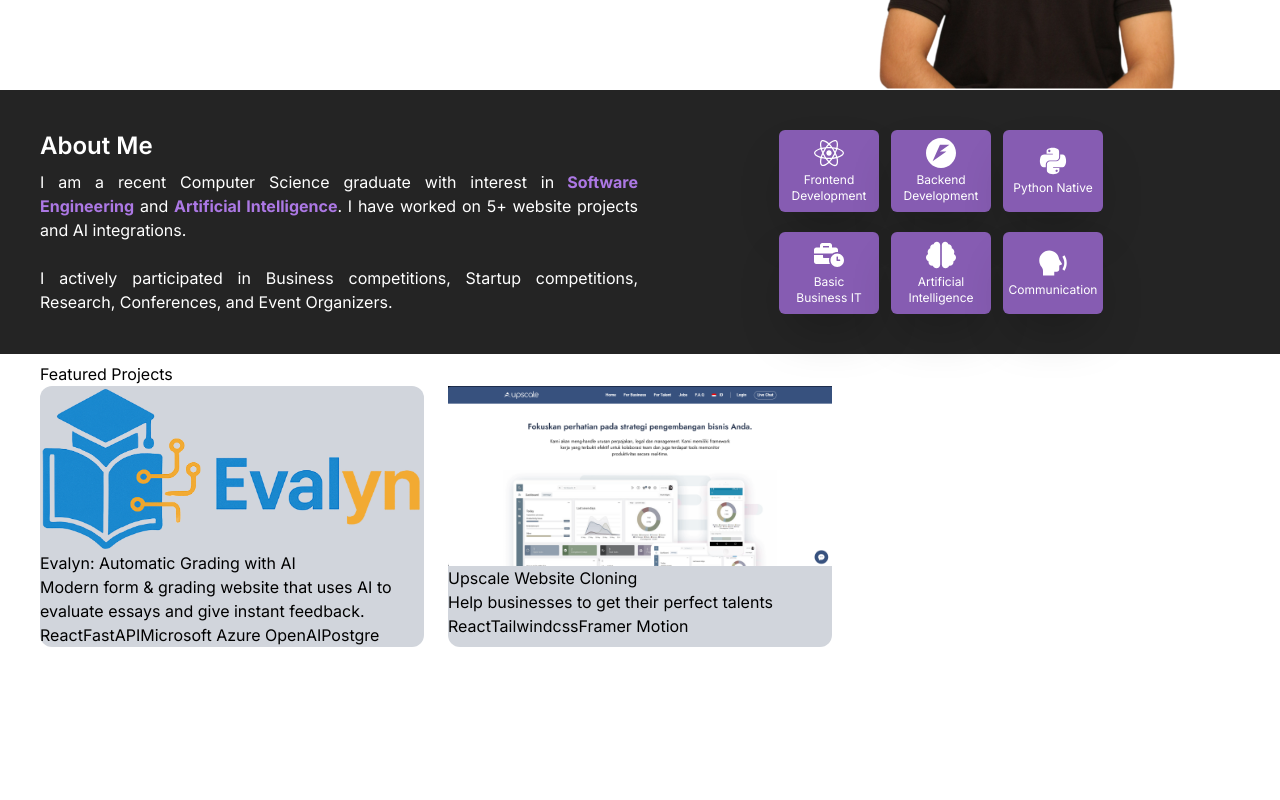
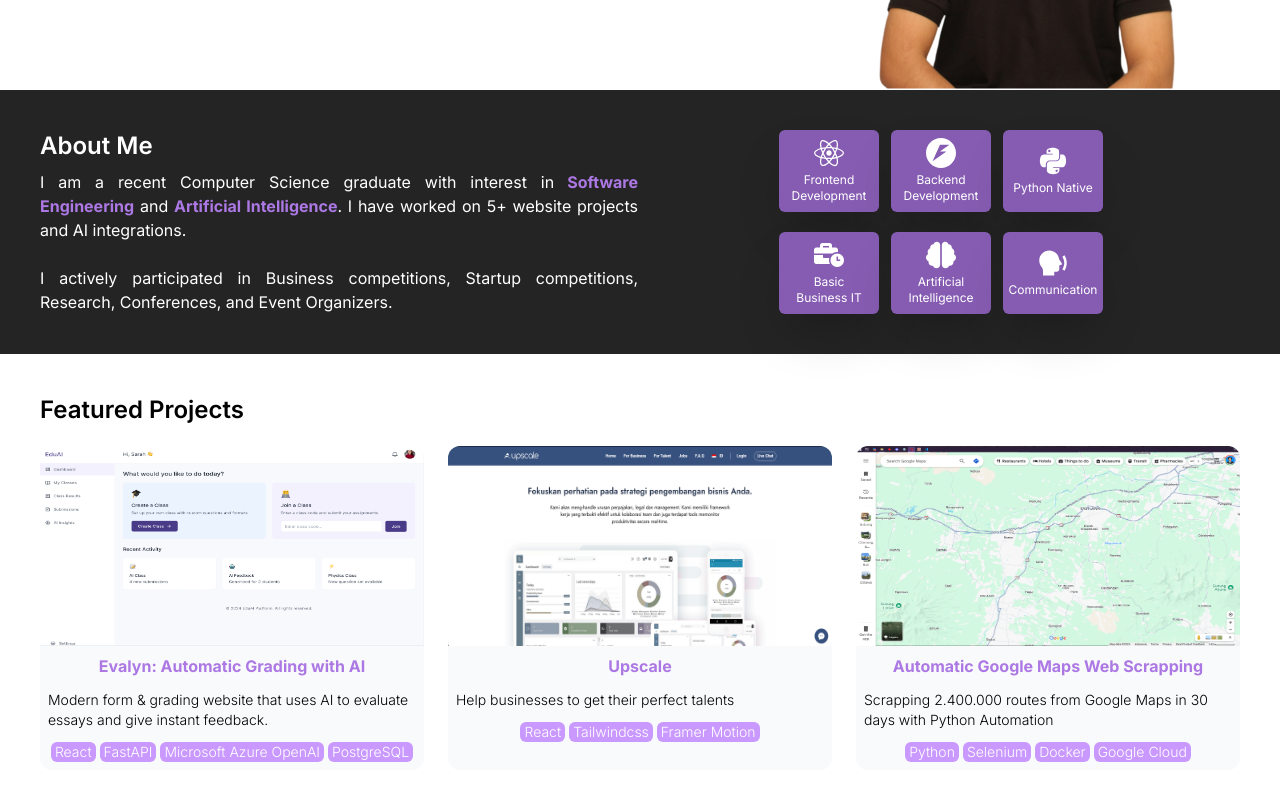
Before and after one commit to Haidarr-h/my-portfolio, a React (Vite) app: page / in a window 1280 px wide. Shown: the part 434-1234 px from the top of the page. Before the commit the page ends 1089 px from the top, so only its background shows below. Built offline with nearby package versions, Linux system fonts and the light colour scheme.

Commit message:
done featured projects

```diff
--- a/src/App.css
+++ b/src/App.css
@@ -17,6 +17,14 @@
   .card-about-me div p {
     @apply text-xs;
   }
+
+  .text-highlight {
+    @apply text-[#ac78e4];
+  }
+
+  .bg-tags {
+    @apply bg-[#ca99ff] rounded-md px-1;
+  }
 }
 
 @layer base {
--- a/src/data/Projects.js
+++ b/src/data/Projects.js
@@ -1,14 +1,20 @@
 export const projectList = [
     {
         title:"Evalyn: Automatic Grading with AI",
-        image_source: "../src/assets/evalyn.png",
+        image_source: "../src/assets/evalyn_dashboard.png",
         desc: "Modern form & grading website that uses AI to evaluate essays and give instant feedback.",
-        tags: ["React", "FastAPI", "Microsoft Azure OpenAI", "Postgre"],
+        tags: ["React", "FastAPI", "Microsoft Azure OpenAI", "PostgreSQL"],
     },
     {
-        title:"Upscale Website Cloning",
+        title:"Upscale",
         image_source: "../src/assets/upscale.png",
         desc: "Help businesses to get their perfect talents",
         tags: ["React", "Tailwindcss", "Framer Motion"],
     },
+    {
+        title:"Automatic Google Maps Web Scrapping",
+        image_source: "../src/assets/web-scrap.png",
+        desc: "Scrapping 2.400.000 routes from Google Maps in 30 days with Python Automation",
+        tags: ["Python", "Selenium", "Docker", "Google Cloud"],
+    },
 ]
--- a/src/pages/home/FeaturedProjects.jsx
+++ b/src/pages/home/FeaturedProjects.jsx
@@ -1,36 +1,33 @@
-import {projectList} from "../../data/Projects";
+import { projectList } from "../../data/Projects";
 
 export default function Projects() {
   return (
     <>
       <div className="bg-white">
-        <div className="container-main py-2">
-            <div>
-                <h1>Featured Projects</h1>
+        <div className="container-main py-5 lg:py-10">
+          <div className="space-y-5">
+            <h1 className="heading-section">Featured Projects</h1>
             {/* container for projects */}
             <div className="grid gap-6 md:grid-cols-2 lg:grid-cols-3">
               {projectList.map((project, index) => (
-                    <a
-                    key={index}
-                    href=""
-                    className="block rounded-xl bg-gray-300"
-                    >
-                      <img src={project.image_source}
-                      alt={project.title} />
-                      <div>
-                        <h2>{project.title}</h2>
-                        <p>{project.desc}</p>
+                <a key={index} href="" className="block rounded-xl bg-[#F9FAFB]">
+                  <img
+                    src={project.image_source}
+                    alt={project.title}
+                    className="rounded-t-xl h-[200px] w-full"
+                  />
+                  <div className="flex flex-col gap-3 p-2 text-sm justify-between">
+                    <h2 className="font-bold text-base text-center text-highlight">{project.title}</h2>
+                    <p className="font-light">{project.desc}</p>
+                    <div className="space-x-1 mx-auto">
                       {project.tags.map((tag, index) => (
-                          <span key={index}>{tag}</span>
+                        <p key={index} className="inline-block font-light bg-tags text-white">{tag}</p>
                       ))}
                     </div>
-
+                  </div>
                 </a>
-
               ))}
-
             </div>
-
           </div>
         </div>
       </div>
```
Also changed, not shown: src/assets/evalyn_dashboard.png (added), src/assets/web-scrap.png (added). Lines whose indentation alone changed are shown as unchanged.
